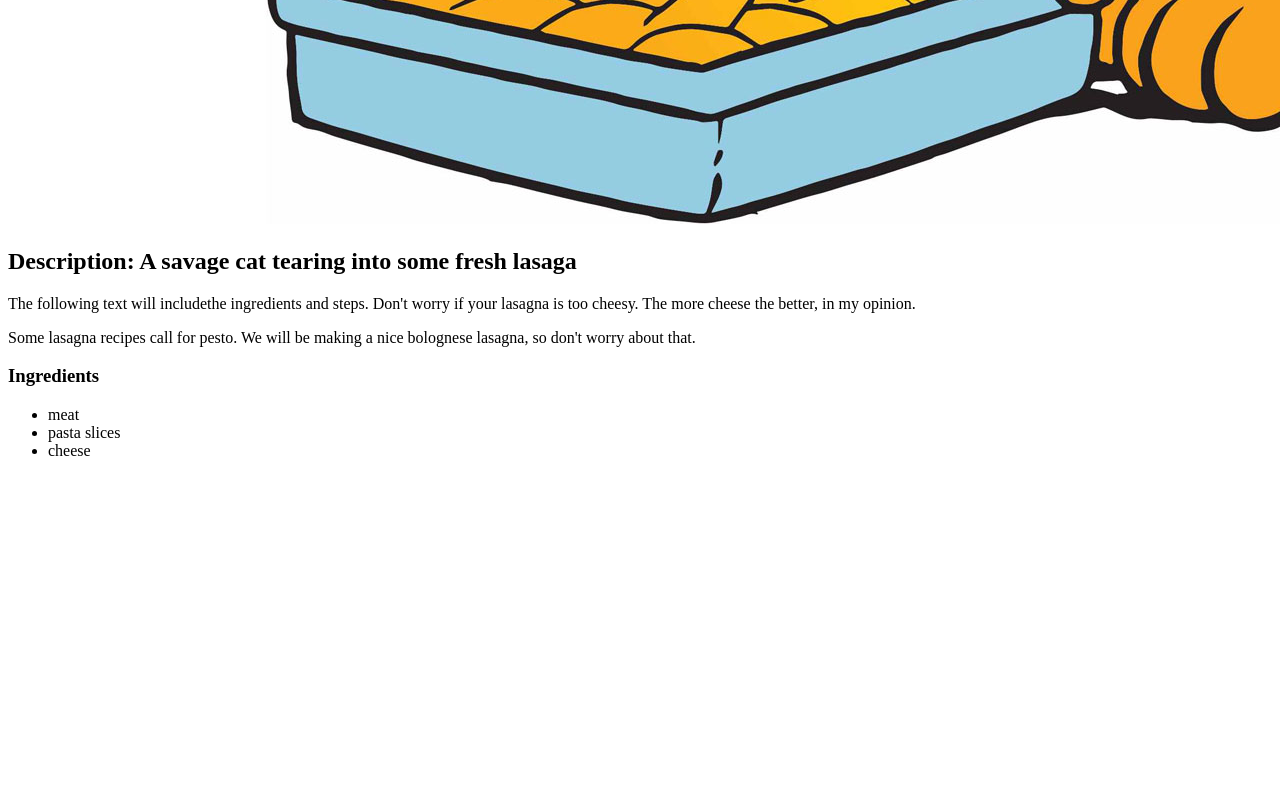
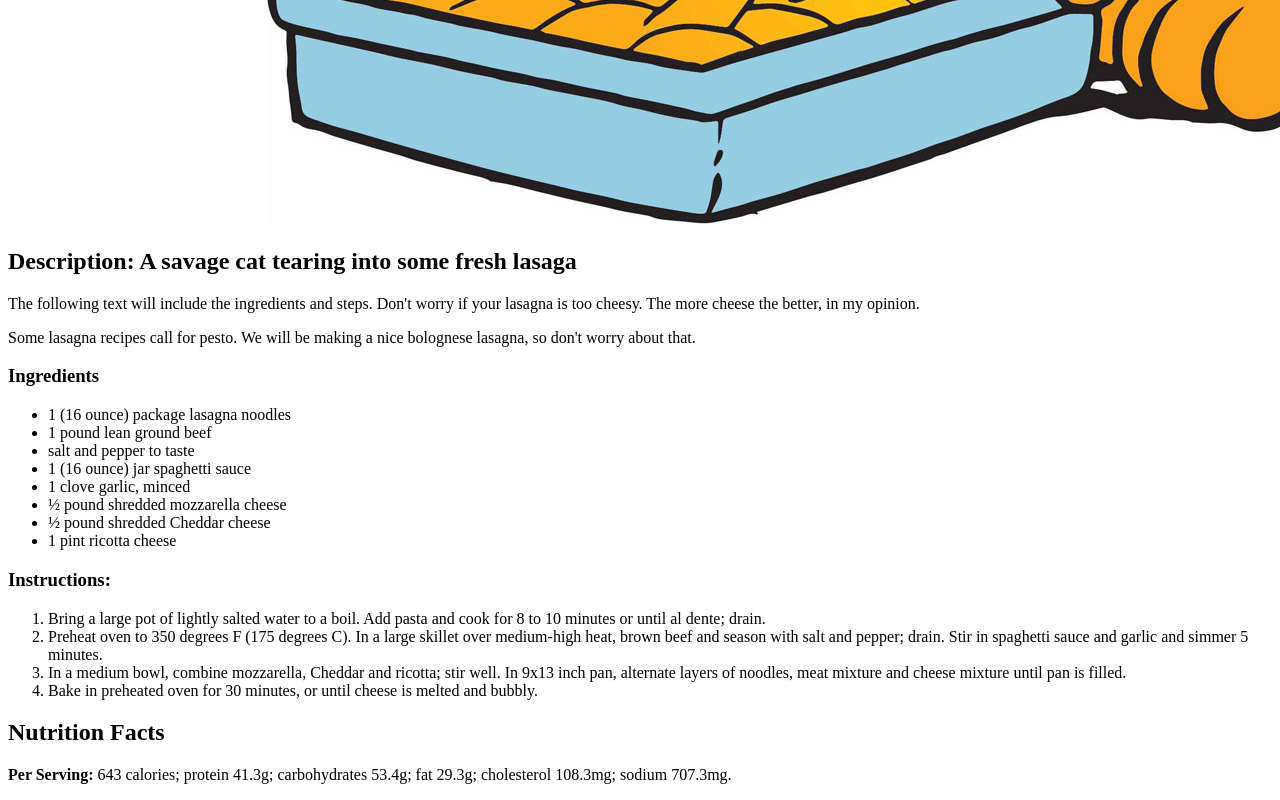
Before and after one commit to SamWololo/odin-recipes, a plain HTML site: page recipes/lasagna.html in a window 1280 px wide. Shown: the part 925-1725 px from the top of the page. Before the commit the page ends 1401 px from the top, so only its background shows below. Drawn offline with Linux system fonts and the light colour scheme; files whose address does not match are found by name.

Commit message:
Add hyperlinks to new recipes and finalize lasagna.html

```diff
--- a/recipes/lasagna.html
+++ b/recipes/lasagna.html
@@ -2,21 +2,37 @@
 <html lang="en">
     <head>
         <meta chartype="utf=8">
+        <title>Lasagna</title>
     </head>
 
     <body>
         <h1>Lasagna</h1>
         <p><img src="./recipes/images/image.jpeg" alt="Garfief eating lasaga"></p>
         <h2>Description: A savage cat tearing into some fresh lasaga</h2>
-        <p>The following text will includethe ingredients and steps. Don't worry if your lasagna is too cheesy. The more cheese the better, in my opinion.
+        <p>The following text will include the ingredients and steps. Don't worry if your lasagna is too cheesy. The more cheese the better, in my opinion.
         <p>Some lasagna recipes call for pesto. We will be making a nice bolognese lasagna, so don't worry about that.</p>
 
         <h3>Ingredients</h3>
         <ul>
-            <li>meat</li>
-            <li>pasta slices</li>
-            <li>cheese</li>
+            <li>1 (16 ounce) package lasagna noodles</li>
+            <li>1 pound lean ground beef</li>
+            <li>salt and pepper to taste</li>
+            <li>1 (16 ounce) jar spaghetti sauce</li>
+            <li>1 clove garlic, minced</li>
+            <li>½ pound shredded mozzarella cheese</li>
+            <li>½ pound shredded Cheddar cheese</li>
+            <li>1 pint ricotta cheese</li>
         </ul>
+        <h3>Instructions:</h3>
+        <ol>
+            <li>Bring a large pot of lightly salted water to a boil. Add pasta and cook for 8 to 10 minutes or until al dente; drain.</li>
+            <li>Preheat oven to 350 degrees F (175 degrees C). In a large skillet over medium-high heat, brown beef and season with salt and pepper; drain. Stir in spaghetti sauce and garlic and simmer 5 minutes.</li>
+            <li>In a medium bowl, combine mozzarella, Cheddar and ricotta; stir well. In 9x13 inch pan, alternate layers of noodles, meat mixture and cheese mixture until pan is filled.</li>
+            <li>Bake in preheated oven for 30 minutes, or until cheese is melted and bubbly.</li>
+        </ol>
+
+        <h2>Nutrition Facts</h2>
+        <p><strong>Per Serving: </strong>643 calories; protein 41.3g; carbohydrates 53.4g; fat 29.3g; cholesterol 108.3mg; sodium 707.3mg.</p>
 
     </body>
 </html>
```
Also changed, not shown: index.html (+6 -2 lines).
